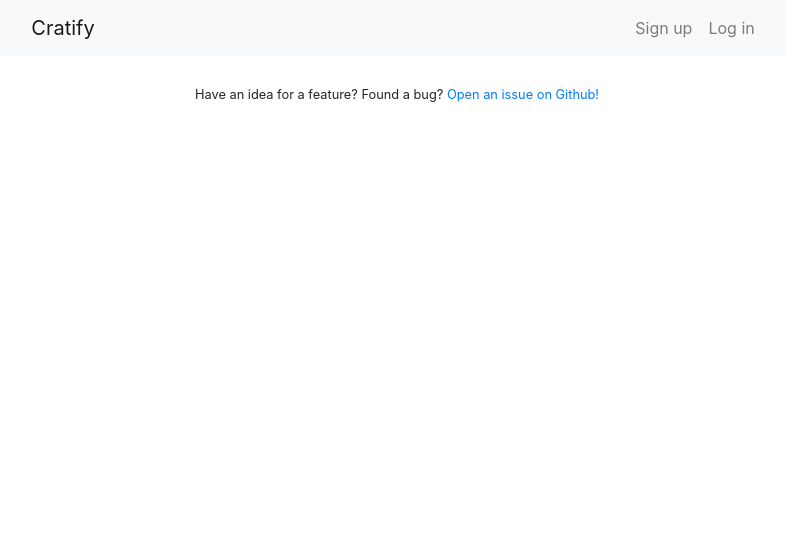
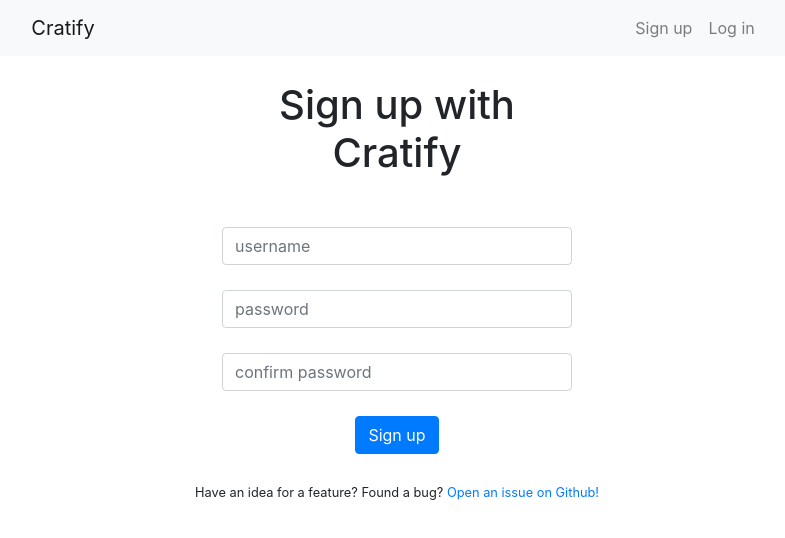
Before and after one commit to twilco/cratify, a React (Create React App) app in the folder frontend/: page /signup in a window 1280 px wide. Shown: the top 538 px of the page, without its empty margins (243-1028 px from the left). Built offline with nearby package versions, Linux system fonts and the light colour scheme.

Commit message:
Add signup page

```diff
--- a/frontend/src/About.tsx
+++ b/frontend/src/About.tsx
@@ -1,12 +1,17 @@
 import * as React from 'react'
 import { Button, Jumbotron } from 'reactstrap'
+import styled from 'styled-components'
+
+const Infotron = styled(Jumbotron)`
+  margin-bottom: 0 !important;
+`
 
 const About = () => {
   return (
     <div className="container">
       <div className="row justify-content-md-center">
         <div className="col-9">
-          <Jumbotron>
+          <Infotron>
             <h1 className="display-3">Welcome to Cratify</h1>
             <p className="lead">
               Ever want to know when another crate depends on yours?  We got you covered!
@@ -44,7 +49,7 @@ const About = () => {
               Sound good?  Click below to get started. <br/>
               <Button color="primary">Sign up</Button>
             </p>
-          </Jumbotron>
+          </Infotron>
         </div>
       </div>
     </div>
--- a/frontend/src/App.tsx
+++ b/frontend/src/App.tsx
@@ -5,9 +5,11 @@ import styled from 'styled-components'
 import About from './About'
 import AppNav from './AppNav'
 import Footer from './Footer'
+import Signup from './Signup'
 
 const StyledFooter = styled(Footer)`
-  margin-bottom: 35px;
+  margin-top: 25px;
+  margin-bottom: 25px;
 `
 
 const ContentContainer = styled.div`
@@ -24,6 +26,7 @@ const App = () => (
         <StyledAppNav/>
         <ContentContainer>
           <Route path="/" exact={true} component={About} />
+          <Route path="/signup" exact={true} component={Signup} />
         </ContentContainer>
         <StyledFooter/>
       </div>
--- /dev/null
+++ b/frontend/src/Signup.tsx
@@ -0,0 +1,40 @@
+import * as React from 'react'
+import {
+  Button,
+  Input,
+} from 'reactstrap'
+import styled from 'styled-components'
+
+const ContentContainer = styled.div`
+  text-align: center;
+`
+
+const PageHeader = styled.h1`
+  margin-bottom: 50px;
+`
+
+const StyledInput = styled(Input)`
+  margin-bottom: 25px;
+`
+
+export default class Signup extends React.Component<{}, {}> {
+  constructor(props: {}) {
+    super(props)
+  }
+
+  public render() {
+    return (
+      <div className="container">
+        <div className="row justify-content-md-center">
+          <ContentContainer className="col-4">
+            <PageHeader>Sign up with Cratify</PageHeader>
+            <StyledInput placeholder="username" />
+            <StyledInput placeholder="password" />
+            <StyledInput placeholder="confirm password" />
+            <Button color="primary">Sign up</Button>
+          </ContentContainer>
+        </div>
+      </div>
+    )
+  }
+}
```
